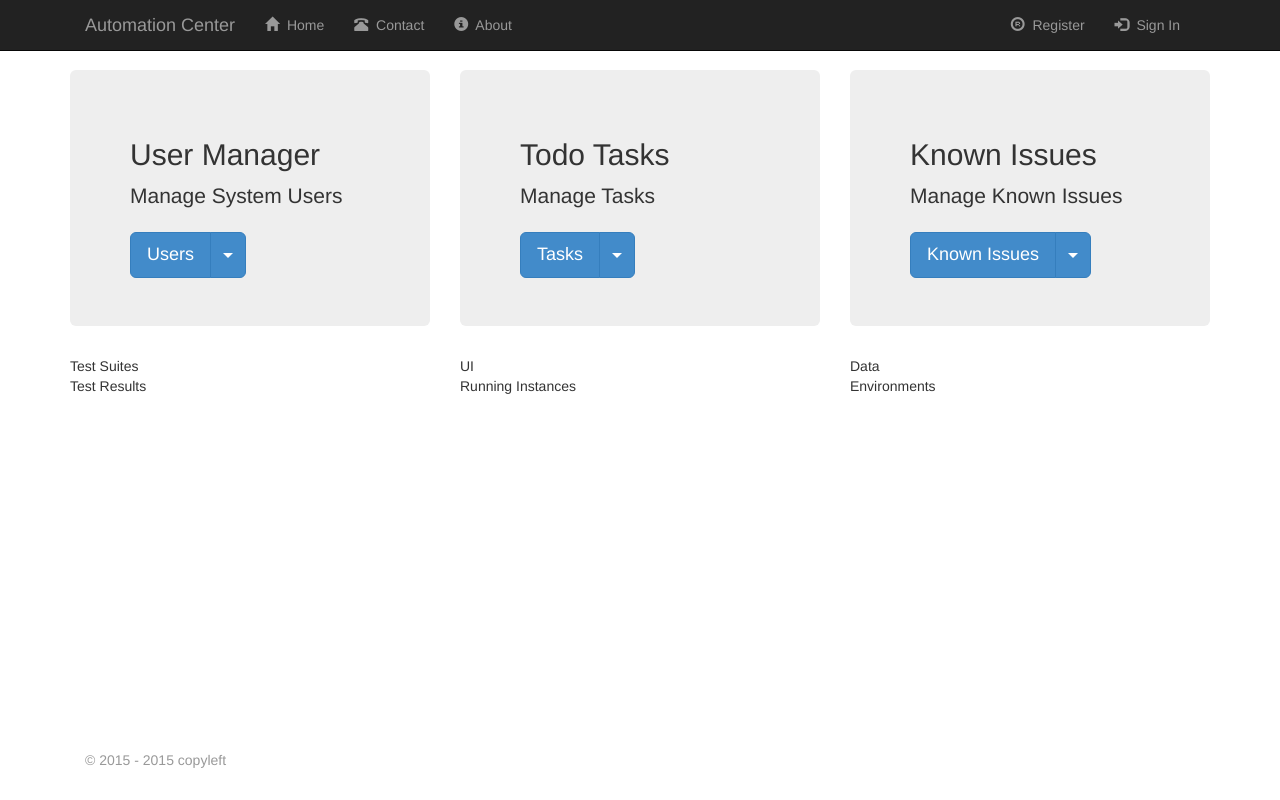
After one commit to pangyazhi/autoP, a Flask app: page /dash_board in a window 1280 px wide. The commit adds this page. Run offline with Flask 2, Linux system fonts and the light colour scheme; some libraries are stand-ins or nearby versions.

Commit message:
dashboard idea done, but need to implement it from program side

```diff
--- /dev/null
+++ b/autoP/templates/dash_board.html
@@ -0,0 +1,86 @@
+{% extends "layout.html" %}
+{% import "bootstrap/wtf.html" as wtf %}
+{% block content %}
+{% if error %}
+<p class="error"><strong>Error:</strong>{{ error }}</p>
+{% endif %}
+<br>
+
+<!-- every row put 3 items -->
+<div class="row">
+    <div class="col-md-4">
+
+        <div class="jumbotron">
+            <h2>User Manager</h2>
+
+            <p class="lead">Manage System Users</p>
+
+            <div class="btn-group">
+                <button type="button" class="btn btn-lg btn-primary">Users</button>
+                <button type="button" class="btn btn-lg btn-primary dropdown-toggle" data-toggle="dropdown"
+                        aria-haspopup="true" aria-expanded="false"><span class="caret"></span> <span class="sr-only">Toggle Dropdown</span>
+                </button>
+                <ul class="dropdown-menu">
+                    <li><a href="#">Create New User</a></li>
+                    <li><a href="#">Edit User</a></li>
+                    <li role="separator" class="divider"></li>
+                    <li><a href="#">Delete User</a></li>
+                </ul>
+            </div>
+        </div>
+
+    </div>
+    <div class="col-md-4">
+        <div class="jumbotron">
+            <h2>Todo Tasks</h2>
+
+            <p class="lead">Manage Tasks</p>
+
+            <div class="btn-group">
+                <button type="button" class="btn btn-lg btn-primary">Tasks</button>
+                <button type="button" class="btn btn-lg btn-primary dropdown-toggle" data-toggle="dropdown"
+                        aria-haspopup="true" aria-expanded="false"><span class="caret"></span> <span class="sr-only">Toggle Dropdown</span>
+                </button>
+                <ul class="dropdown-menu">
+                    <li><a href="#">Create New Task</a></li>
+                    <li><a href="#">Edit Task</a></li>
+                    <li role="separator" class="divider"></li>
+                    <li><a href="#">Delete Task</a></li>
+                </ul>
+            </div>
+        </div>
+    </div>
+    <div class="col-md-4">
+        <div class="jumbotron">
+            <h2>Known Issues</h2>
+
+            <p class="lead">Manage Known Issues</p>
+
+            <div class="btn-group">
+                <button type="button" class="btn btn-lg btn-primary">Known Issues</button>
+                <button type="button" class="btn btn-lg btn-primary dropdown-toggle" data-toggle="dropdown"
+                        aria-haspopup="true" aria-expanded="false"><span class="caret"></span> <span class="sr-only">Toggle Dropdown</span>
+                </button>
+                <ul class="dropdown-menu">
+                    <li><a href="#">Create New Issue</a></li>
+                    <li><a href="#">Edit Issue</a></li>
+                    <li role="separator" class="divider"></li>
+                    <li><a href="#">Delete Issue</a></li>
+                </ul>
+            </div>
+        </div>
+    </div>
+</div>
+<div class="row">
+    <div class="col-md-4">Test Suites</div>
+    <div class="col-md-4">UI</div>
+    <div class="col-md-4">Data</div>
+</div>
+<div class="row">
+    <div class="col-md-4">Test Results</div>
+    <div class="col-md-4">Running Instances</div>
+    <div class="col-md-4">Environments</div>
+</div>
+
+
+{% endblock %}
--- a/autoP/templates/search.html
+++ b/autoP/templates/search.html
@@ -15,10 +15,7 @@
         <button class="btn btn-default" id="submit" name="submit" type="submit">
             <i class="glyphicon glyphicon-search"></i>
         </button>
-
     </div>
-
-
 </form>
 
 {% endblock %}
--- a/autoP/views.py
+++ b/autoP/views.py
@@ -48,6 +48,15 @@ def show():
     )
 
 
+@app.route('/dash_board')
+def dash_board():
+    return render_template(
+        'dash_board.html',
+        title = 'Dash Board',
+        message='Welcome to the Automation Center'
+    )
+
+
 @app.route('/search', methods=['GET', 'POST'])
 @login_required
 def search():
@@ -86,7 +95,7 @@ def login():
         if user.verify_password(form.password.raw_data[0]):
             login_user(user)
             flash(message='Logged in successfully.', category='message')
-            return redirect(url_for('search'))
+            return redirect(url_for('dash_board'))
         else:
             flash(message='wrong password', category='error')
             return render_template('login.html', form=form)
```
Also changed, not shown: autoP/templates/index.html (+7 -5 lines).
